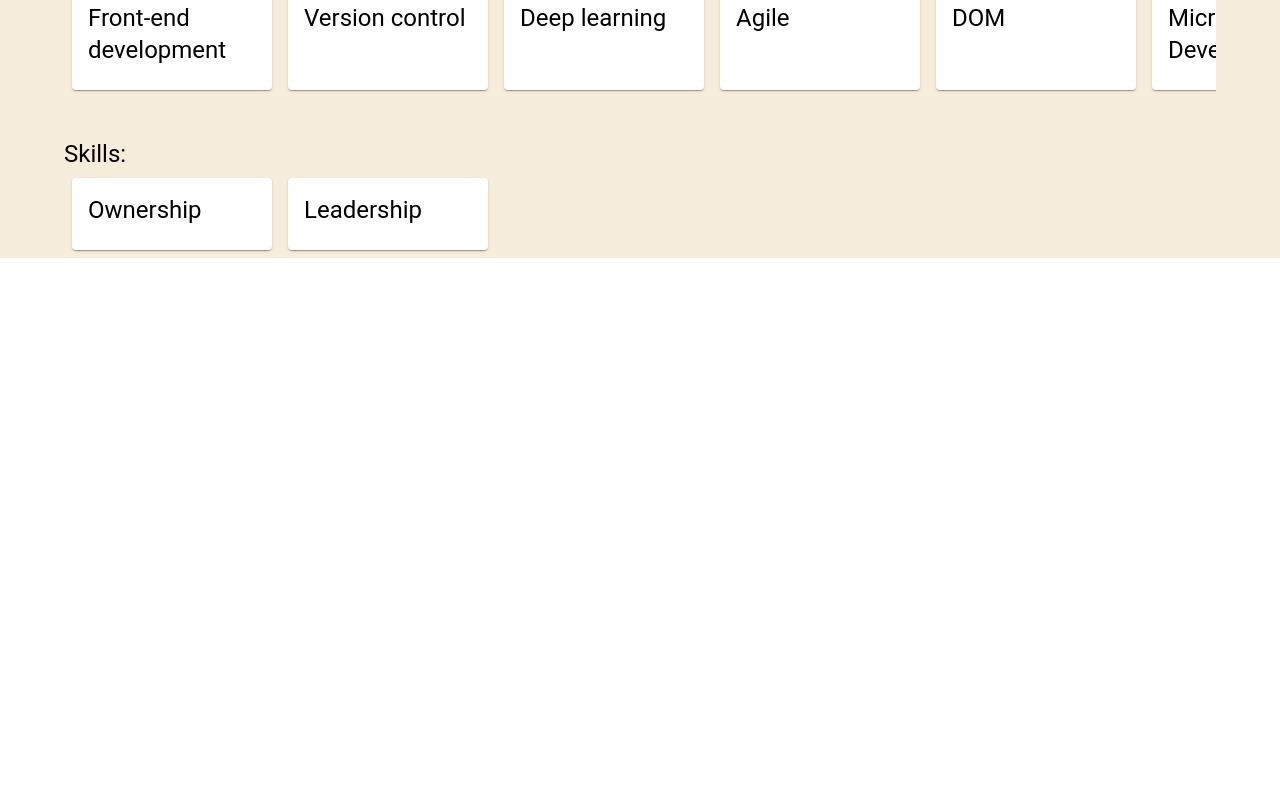
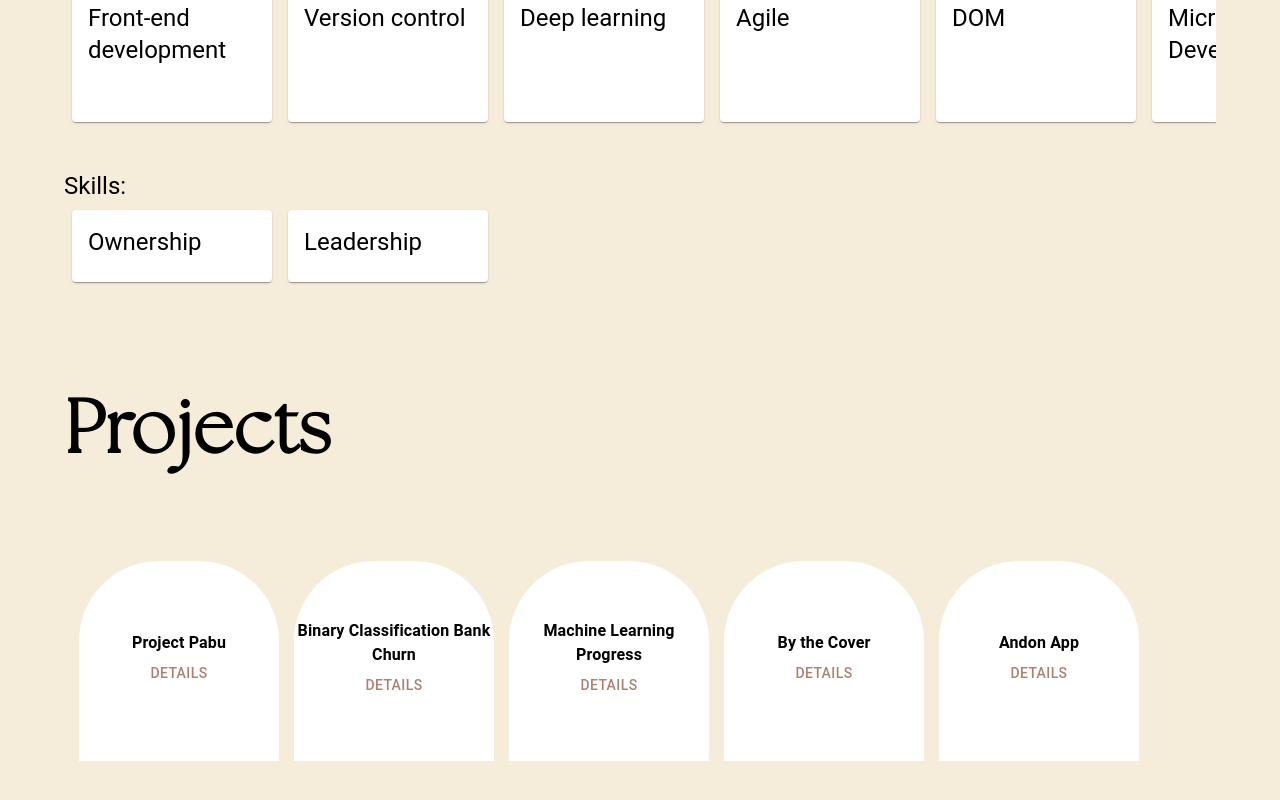
Before and after one commit to samuelj1323/portfolio, a React (Create React App) app: page / in a window 1280 px wide. Shown: the part 2886-3686 px from the top of the page. Before the commit the page ends 3144 px from the top, so only its background shows below. Built offline with nearby package versions, Linux system fonts and the light colour scheme.

Commit message:
Fun interactive solution to projects I'm proud of

```diff
--- a/src/App.js
+++ b/src/App.js
@@ -5,6 +5,7 @@ import AboutPage from "./Pages/AboutPage";
 import { ThemeProvider } from "@mui/material";
 import theme from "./theme/theme";
 import BackgroundPage from "./Pages/BackgroundPage";
+import ProjectsPage from "./Pages/Projects";
 const App = () => {
   return (
     <ThemeProvider theme={theme}>
@@ -12,6 +13,7 @@ const App = () => {
       <LandingPage />
       <AboutPage />
       <BackgroundPage />
+      <ProjectsPage />
     </ThemeProvider>
   );
 };
--- /dev/null
+++ b/src/Components/CarouselOfDomes/CarouselOfDomes.jsx
@@ -0,0 +1,67 @@
+import React from "react";
+import { Box, Button, Stack, Typography, useTheme } from "@mui/material";
+
+const CarouselOfDomes = ({ items }) => {
+  const [description, setDescription] = React.useState("");
+  const theme = useTheme();
+  return (
+    <Stack>
+      <Box
+        sx={{
+          display: "flex",
+          overflowX: "auto", // Enables horizontal scrolling
+          "&::-webkit-scrollbar": {
+            height: "8px", // Customizes the height of the scrollbar (optional)
+          },
+          "&::-webkit-scrollbar-thumb": {
+            backgroundColor: "rgba(0,0,0,.1)", // Customizes the color of the scrollbar (optional)
+          },
+        }}
+      >
+        {items?.map((item, index) => (
+          <div
+            style={{ backgroundColor: "white", marginLeft: 15 }}
+            className="dome-card"
+          >
+            <div>
+              <Typography>
+                <b>{item.title}</b>
+              </Typography>
+              <Button
+                onClick={() => {
+                  setDescription(item.description);
+                }}
+              >
+                Details
+              </Button>
+            </div>
+          </div>
+        ))}
+      </Box>
+      {description && (
+        <div>
+          <Typography
+            style={{
+              marginTop: 15,
+            }}
+            variant="h5"
+          >
+            Details:{" "}
+          </Typography>
+          <div
+            style={{
+              backgroundColor: theme.palette.background.slightlyDarker,
+              borderRadius: 15,
+              minHeight: 50,
+              padding: 5,
+            }}
+          >
+            <Typography>{description}</Typography>
+          </div>
+        </div>
+      )}
+    </Stack>
+  );
+};
+
+export default CarouselOfDomes;
--- a/src/Pages/BackgroundPage.jsx
+++ b/src/Pages/BackgroundPage.jsx
@@ -134,6 +134,7 @@ const BackgroundPage = () => {
     "Microfrontend Development",
     "Data Structures",
     "Algorithms",
+    "Content Management Services",
   ];
 
   const skills = ["Ownership", "Leadership"];
--- /dev/null
+++ b/src/Pages/Projects.jsx
@@ -0,0 +1,92 @@
+import React from "react";
+import {
+  Grid,
+  Stack,
+  Typography,
+  Container,
+  useTheme,
+  useMediaQuery,
+} from "@mui/material";
+import HeadShot from "../assets/headshot_rect.png";
+import CarouselOfDomes from "../Components/CarouselOfDomes/CarouselOfDomes";
+const ProjectsPage = () => {
+  const projects = [
+    {
+      title: "Project Pabu",
+      description:
+        "Financial dashboard to analyze tweet sentiment values and their relationship to stock values",
+    },
+    {
+      title: "Binary Classification Bank Churn",
+      description: "Kaggle Competition of....",
+    },
+    {
+      title: "Machine Learning Progress",
+      description: "Note books to learn Machine learning concepts in",
+    },
+    {
+      title: "By the Cover",
+      description: "Movie recommendation system based off music and cover art.",
+    },
+    {
+      title: "Andon App",
+      description:
+        "Mobile app in React-native to get requests for bids on machine parts",
+    },
+  ];
+  const theme = useTheme();
+  const isSmallScreen = useMediaQuery(theme.breakpoints.down("md"));
+  return (
+    <>
+      <Stack
+        id="projects"
+        style={{
+          backgroundColor: theme.palette.background.default,
+          display: "flex",
+          minHeight: "100vh",
+          flex: 1,
+        }}
+      >
+        <div
+          style={{
+            alignContent: "center",
+            justifyContent: "center",
+            display: "flex",
+            flex: 1,
+          }}
+        >
+          <Container>
+            <Grid container spacing={3} style={{ paddingTop: "100px" }}>
+              <Grid item xs={12}>
+                <Typography
+                  style={{
+                    color: theme.palette.text.primary,
+                    fontSize: "75px",
+                    fontWeight: 800,
+                    fontFamily: "the-seasons",
+                    wordWrap: "break-word",
+                  }}
+                  variant="h3"
+                >
+                  Projects
+                </Typography>
+                <Grid
+                  container
+                  style={{
+                    paddingTop: 20,
+                    paddingLeft: 20,
+                    paddingBottom: 80,
+                  }}
+                  spacing={2}
+                />
+                <CarouselOfDomes items={projects} />
+              </Grid>
+            </Grid>
+          </Container>
+        </div>
+      </Stack>
+    </>
+  );
+};
+
+export default ProjectsPage;
--- a/src/index.css
+++ b/src/index.css
@@ -63,3 +63,17 @@ code {
   height: auto; /* maintain aspect ratio */
   clip-path: ellipse(40% 45% at 60% 50%);
 }
+
+.dome-card {
+  display: flex;
+  background-color: white;
+  border-top-right-radius: 40%;
+  justify-content: center;
+  align-items: center;
+  align-content: center;
+  margin-left: 15px;
+  text-align: center;
+  border-top-left-radius: 40%;
+  width: 200px;
+  height: 200px;
+}
--- a/src/theme/theme.jsx
+++ b/src/theme/theme.jsx
@@ -26,6 +26,7 @@ const theme = createTheme({
   palette: {
     background: {
       default: "#F5EDDA",
+      slightlyDarker: "#DDC8BA",
     },
     text: {
       primary: "#000000",
```
